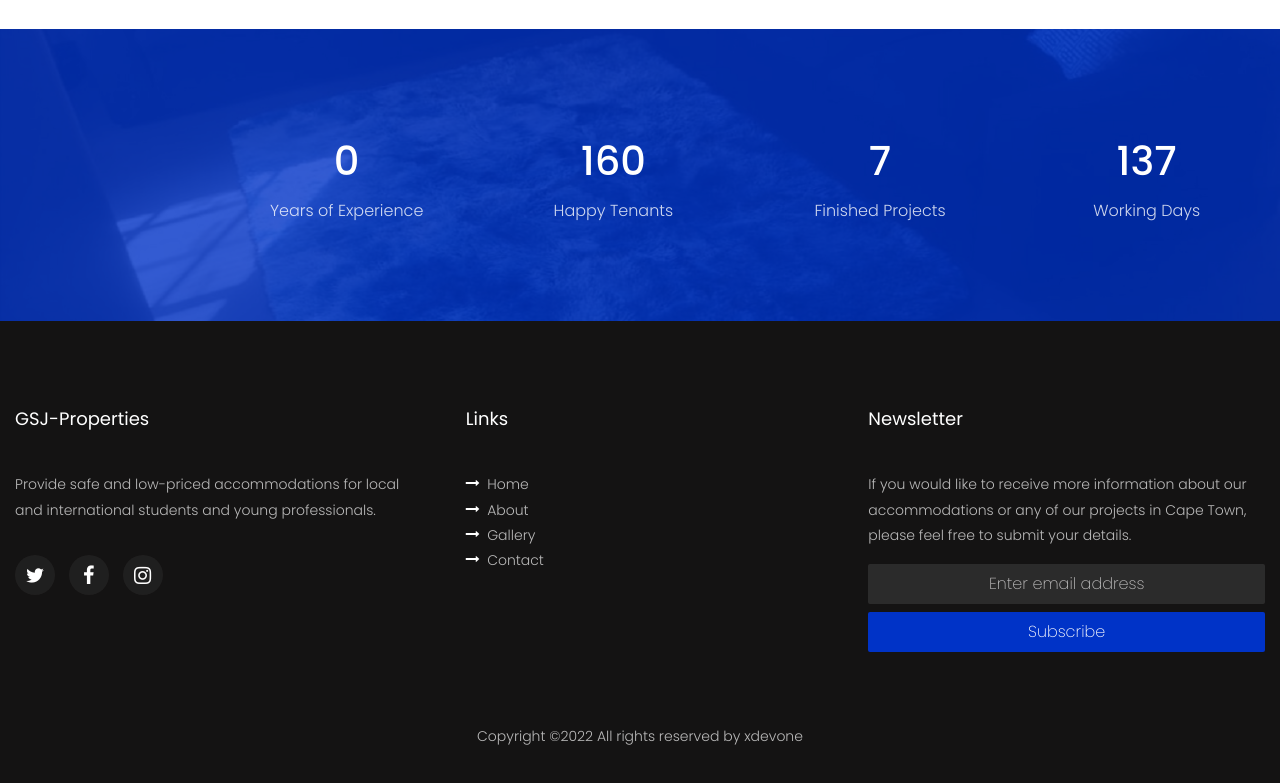
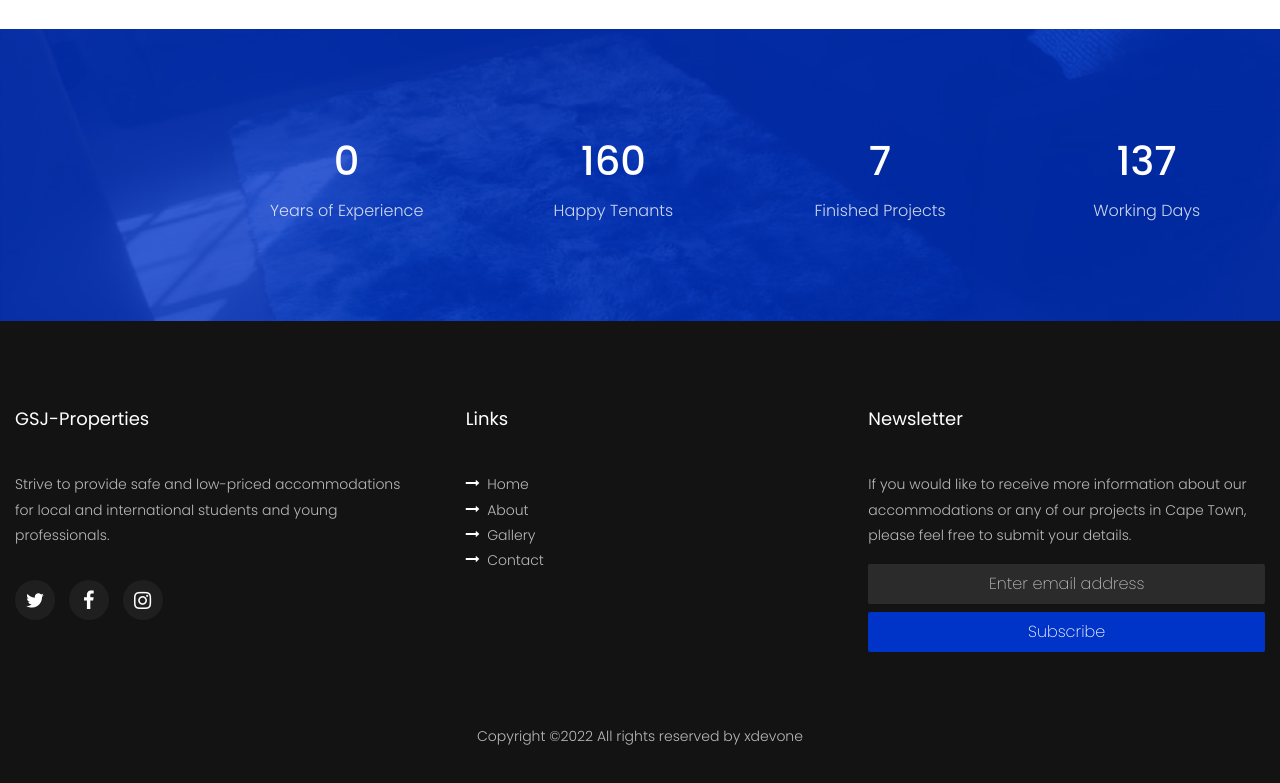
Before and after one commit to xdevone/gsj-properties, a plain HTML site: page about.html in a window 1280 px wide. Shown: the part 787-1570 px from the top of the page. Drawn offline with Linux system fonts and the light colour scheme; files whose address does not match are found by name.

Commit message:
Update about.html

```diff
--- a/about.html
+++ b/about.html
@@ -130,7 +130,7 @@
           <div class="col-md">
             <div class="ftco-footer-widget mb-4">
               <h2 class="ftco-heading-2">GSJ-Properties</h2>
-              <p>Provide safe and low-priced accommodations for local and international students and young professionals.</p>
+              <p>Strive to provide safe and low-priced accommodations for local and international students and young professionals.</p>
               <ul class="ftco-footer-social list-unstyled float-md-left float-lft mt-3">
                 <li class="ftco-animate"><a href="https://www.twitter.com"><span class="icon-twitter"></span></a></li>
                 <li class="ftco-animate"><a href="https://www.facebook.com/GSJ-Properties-Cape-Town-103191398230121/"><span class="icon-facebook"></span></a></li>
```
